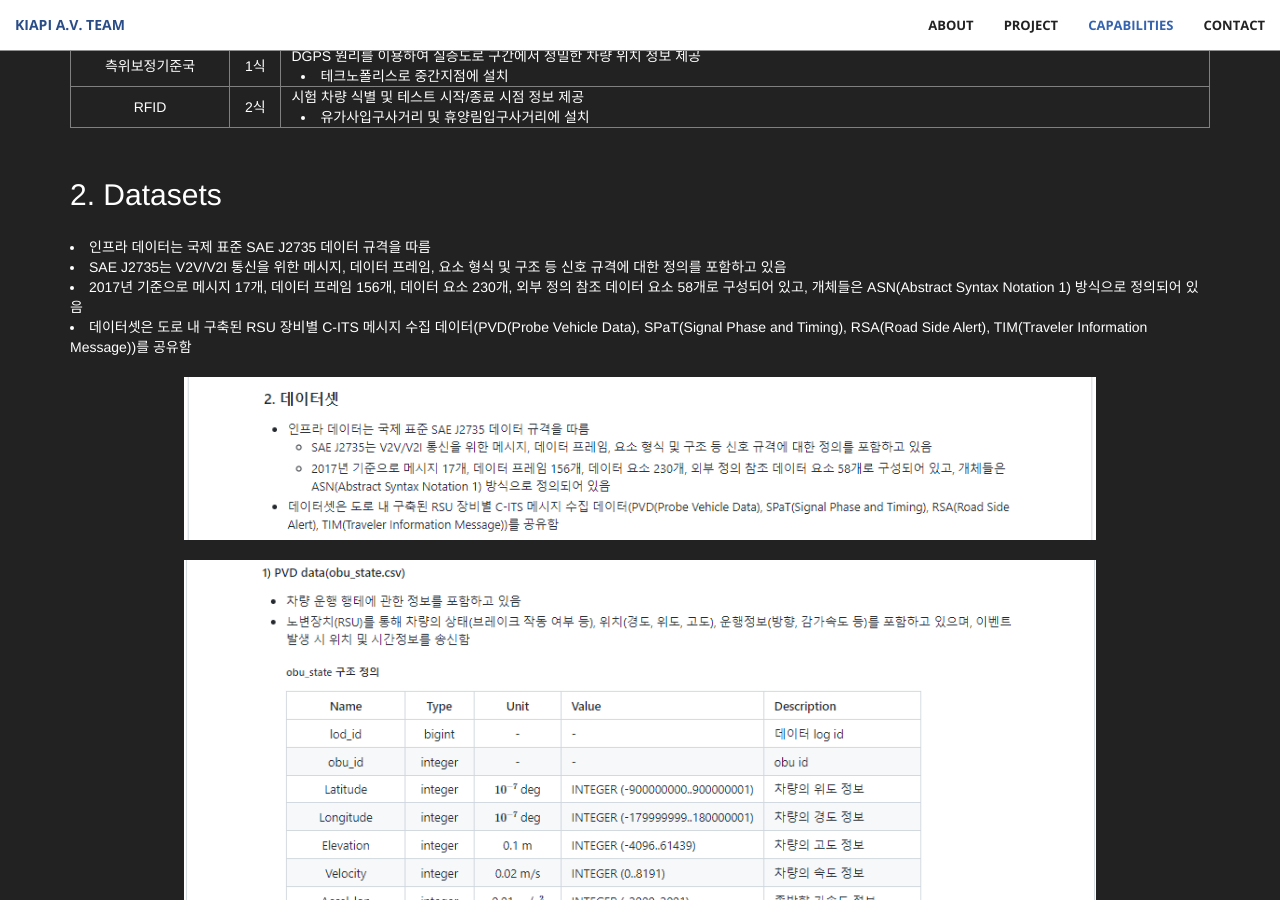
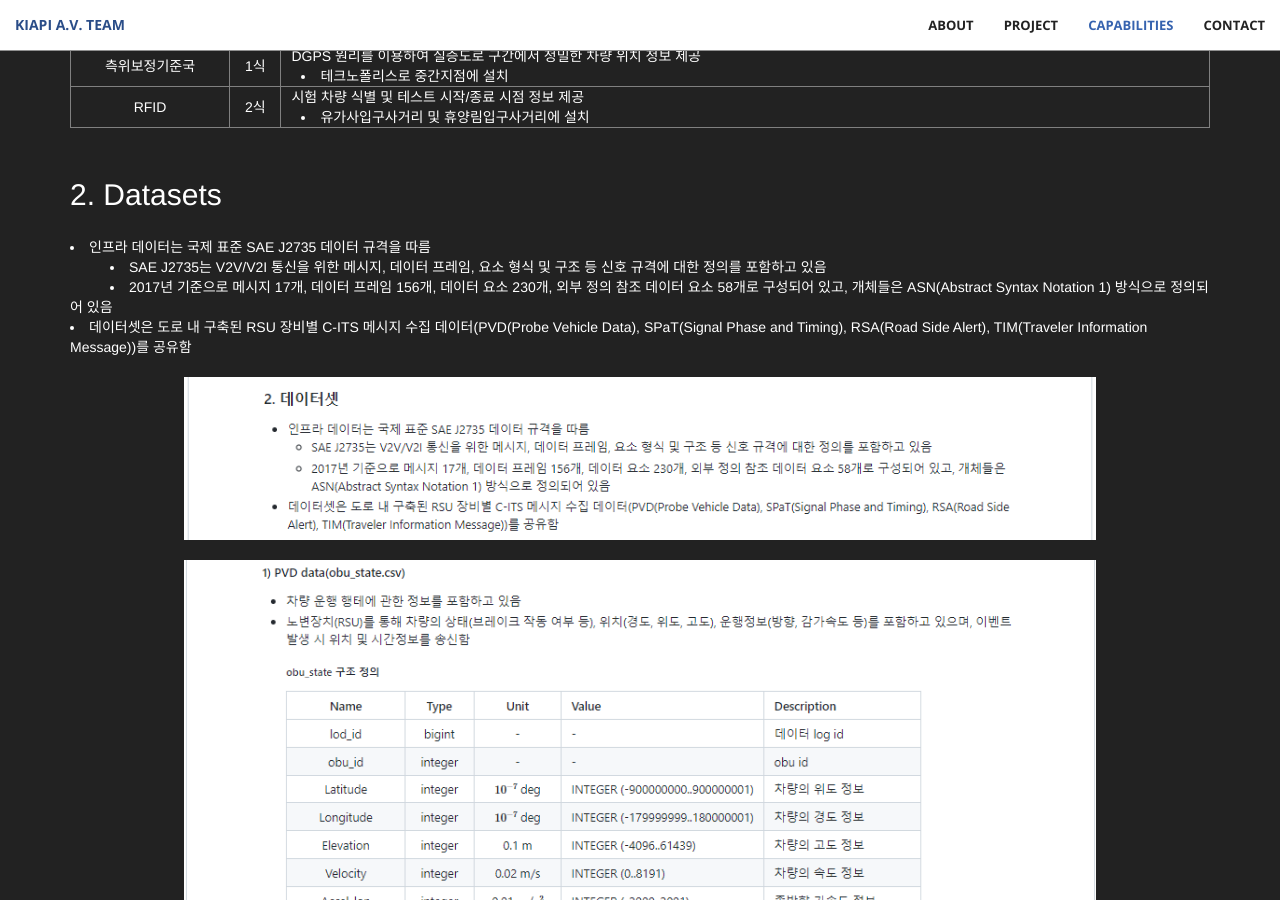
Before and after one commit to Yunhyeongseok-kiapi/kiapi_mulitagent.github.io, a Jekyll site: the page built from docs/index.html, in a window 1280 px wide and 900 px high, scrolled down 3473 px. Built offline with Jekyll 4.4.1, drawn with Linux system fonts in a browser that asks for light colours.

Commit message:
Update aside.html

```diff
--- a/docs/_includes/aside.html
+++ b/docs/_includes/aside.html
@@ -103,19 +103,19 @@
               </tbody>
             </table>
             <p> <br/> </p>
-            <p style="font-size: 30px; text-align: left"> 2. Datasets</p>
+            <p style="font-size: 30px; text-align: left;"> 2. Datasets</p>
             <p>
               <u1>
-                <li style="text-align: left; text-indent:20" class="list_style_arrow2">
+                <li style="text-align: left; text-indent:20;" class="list_style_arrow2">
                   인프라 데이터는 국제 표준 SAE J2735 데이터 규격을 따름
                 </li>
-                <li style="text-align: left; text-indent:40" class="list_style_arrow3">
+                <li style="text-align: left; text-indent:40px;" class="list_style_arrow">
                   SAE J2735는 V2V/V2I 통신을 위한 메시지, 데이터 프레임, 요소 형식 및 구조 등 신호 규격에 대한 정의를 포함하고 있음
                 </li>
-                <li style="text-align: left; text-indent:40" class="list_style_arrow3">
+                <li style="text-align: left; text-indent:40px;" class="list_style_arrow">
                   2017년 기준으로 메시지 17개, 데이터 프레임 156개, 데이터 요소 230개, 외부 정의 참조 데이터 요소 58개로 구성되어 있고, 개체들은 ASN(Abstract Syntax Notation 1) 방식으로 정의되어 있음
                 </li>
-                <li style="text-align: left; text-indent:20" class="list_style_arrow2">
+                <li style="text-align: left; text-indent:20;" class="list_style_arrow2">
                   데이터셋은 도로 내 구축된 RSU 장비별 C-ITS 메시지 수집 데이터(PVD(Probe Vehicle Data), SPaT(Signal Phase and Timing), RSA(Road Side Alert), TIM(Traveler Information Message))를 공유함
                 </li>
               </u1>
```
